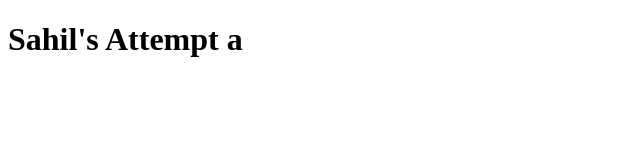
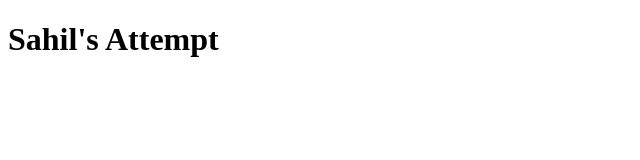
Before and after one commit to sahil1331/finalpro, a plain HTML site: page img/index.html in a window 1280 px wide. Shown: the full height of the page, 0-640 px from the left. Drawn offline with Linux system fonts and the light colour scheme.

Commit message:
removed a

```diff
--- a/img/index.html
+++ b/img/index.html
@@ -5,6 +5,6 @@
         <title>Final Project</title>
     </head>
     <body>
-        <p><h1>Sahil's Attempt a</h1></p>
+        <p><h1>Sahil's Attempt</h1></p>
     </body>
 </html>
```
